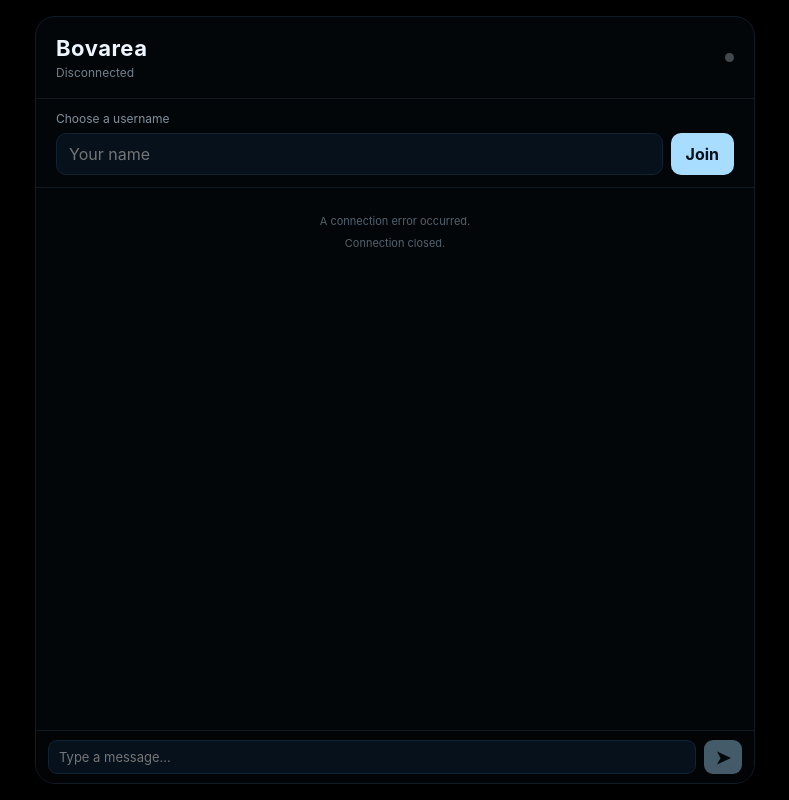
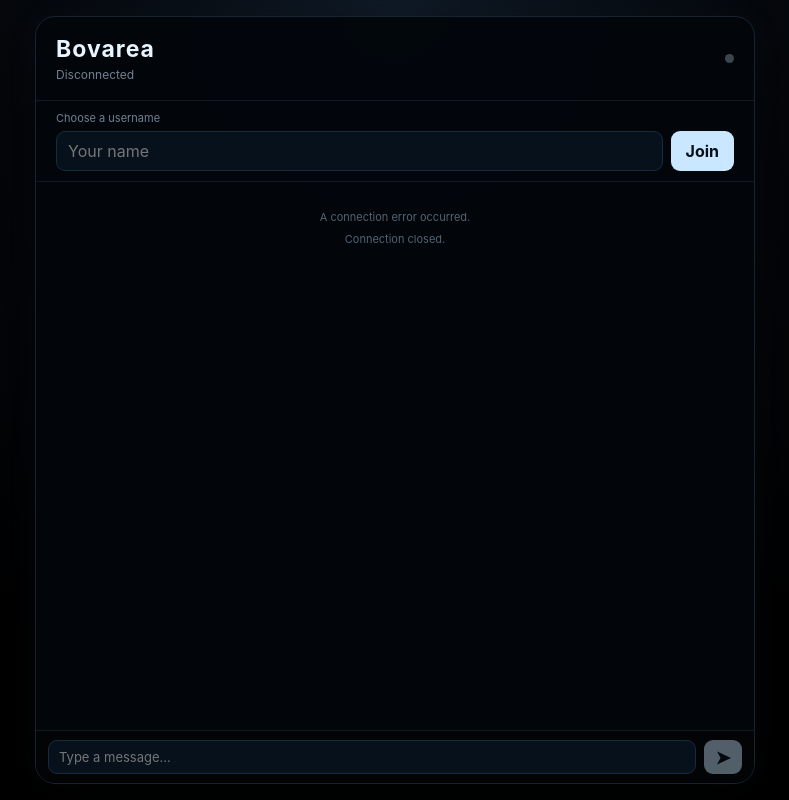
Before and after one commit to kbggbs-binfe/NightChat, a website: page public/index.html in a window 1280 px wide. Shown: the whole page, without its empty margins (245-1034 px from the left). Drawn offline with Linux system fonts and the light colour scheme.

Commit message:
Lunar theme for Bovarea

```diff
--- a/public/style.css
+++ b/public/style.css
@@ -12,8 +12,9 @@ body {
   min-height: 100vh;
   display: grid;
   place-items: center;
-  background: #000000;
-  color: #eef7ff;
+  background:
+    radial-gradient(circle at 50% 0%, #111d2b 0%, #05080d 35%, #000000 75%);
+  color: #eaf4ff;
 }
 
 .app {
@@ -22,10 +23,12 @@ body {
   display: grid;
   grid-template-rows: auto auto 1fr auto;
   overflow: hidden;
-  background: #030609;
-  border: 1px solid #111c25;
+  background: rgba(3, 7, 12, 0.98);
+  border: 1px solid #172331;
   border-radius: 20px;
-  box-shadow: 0 20px 70px rgba(0, 0, 0, 0.7);
+  box-shadow:
+    0 20px 80px rgba(0, 0, 0, 0.85),
+    0 0 35px rgba(140, 190, 230, 0.05);
 }
 
 .header {
@@ -33,18 +36,19 @@ body {
   align-items: center;
   justify-content: space-between;
   padding: 18px 20px;
-  border-bottom: 1px solid #101820;
+  border-bottom: 1px solid #111b25;
 }
 
 .header h1 {
   margin: 0;
-  font-size: 22px;
-  letter-spacing: 0.5px;
+  font-size: 23px;
+  letter-spacing: 1px;
+  color: #e8f5ff;
 }
 
 .header p {
   margin: 4px 0 0;
-  color: #71808c;
+  color: #718292;
   font-size: 12px;
 }
 
@@ -52,25 +56,24 @@ body {
   width: 9px;
   height: 9px;
   border-radius: 50%;
-  background: #424a50;
-  box-shadow: none;
+  background: #3c454d;
 }
 
 .online-dot.connected {
-  background: #8fd8ff;
-  box-shadow: 0 0 12px rgba(143, 216, 255, 0.65);
+  background: #c9e8ff;
+  box-shadow: 0 0 14px rgba(201, 232, 255, 0.75);
 }
 
 .name-panel {
-  padding: 12px 20px;
-  border-bottom: 1px solid #101820;
+  padding: 10px 20px;
+  border-bottom: 1px solid #101923;
 }
 
 .name-panel label {
   display: block;
-  margin-bottom: 7px;
-  color: #7f909d;
-  font-size: 12px;
+  margin-bottom: 6px;
+  color: #718292;
+  font-size: 11px;
 }
 
 .name-row {
@@ -86,30 +89,31 @@ button {
 input {
   min-width: 0;
   flex: 1;
-  border: 1px solid #122231;
-  border-radius: 10px;
+  border: 1px solid #172b3d;
+  border-radius: 9px;
   outline: none;
   background: #06111c;
-  color: #eef7ff;
-  padding: 10px 12px;
+  color: #eaf4ff;
+  padding: 9px 11px;
 }
 
 input:focus {
-  border-color: #4f87a8;
+  border-color: #6e9cbd;
+  box-shadow: 0 0 10px rgba(150, 200, 235, 0.08);
 }
 
 button {
   border: 0;
-  border-radius: 10px;
+  border-radius: 9px;
   padding: 0 15px;
-  background: #a8ddff;
-  color: #061018;
+  background: #c9e8ff;
+  color: #071018;
   font-weight: 700;
   cursor: pointer;
 }
 
 button:hover:not(:disabled) {
-  filter: brightness(1.08);
+  filter: brightness(1.06);
 }
 
 button:disabled {
@@ -119,7 +123,7 @@ button:disabled {
 
 .chat-window {
   overflow-y: auto;
-  padding: 18px 20px;
+  padding: 20px;
   min-height: 0;
 }
 
@@ -129,33 +133,35 @@ button:disabled {
   margin: 0 0 10px;
   padding: 9px 12px;
   border-radius: 13px;
-  background: #0b141c;
-  border: 1px solid #111e28;
+  background: #0a121a;
+  border: 1px solid #14222f;
   line-height: 1.4;
   overflow-wrap: anywhere;
+  box-shadow: 0 3px 14px rgba(0, 0, 0, 0.25);
 }
 
 .message.self {
   margin-left: auto;
-  background: #0d1d2a;
-  border-color: #142c3e;
+  background: #0b1a29;
+  border-color: #17344b;
 }
 
 .sender {
   margin-bottom: 2px;
-  color: #8fc7e8;
+  color: #9bc9e7;
   font-size: 10px;
   font-weight: 700;
 }
 
 .text {
   font-size: 14px;
+  color: #e8f4fc;
 }
 
 .system {
   margin: 8px auto;
   text-align: center;
-  color: #53626d;
+  color: #536372;
   font-size: 11px;
 }
 
@@ -164,8 +170,8 @@ button:disabled {
   align-items: center;
   gap: 8px;
   padding: 9px 12px;
-  border-top: 1px solid #101820;
-  background: #020405;
+  border-top: 1px solid #101923;
+  background: #020406;
 }
 
 .composer input {
@@ -173,7 +179,7 @@ button:disabled {
   padding: 6px 10px;
   border-radius: 9px;
   background: #06111c;
-  border: 1px solid #102333;
+  border: 1px solid #162b3d;
   font-size: 13px;
 }
 
@@ -184,8 +190,8 @@ button:disabled {
   display: grid;
   place-items: center;
   border-radius: 9px;
-  background: #a8ddff;
-  color: #061018;
+  background: #c9e8ff;
+  color: #071018;
   font-size: 18px;
 }
 
```
